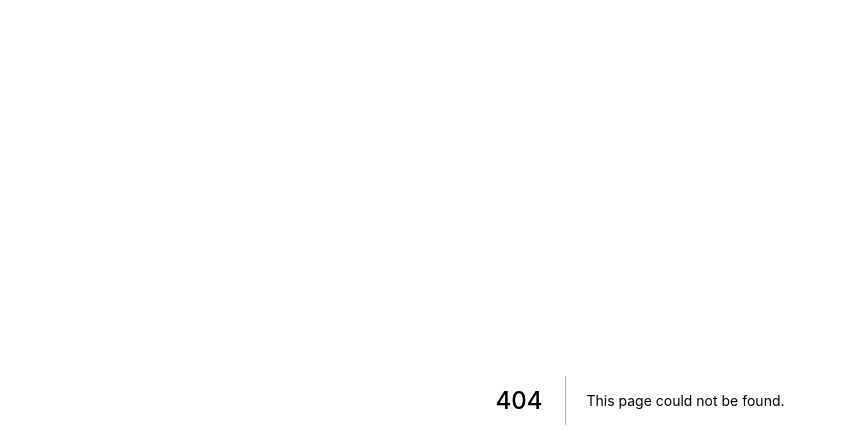
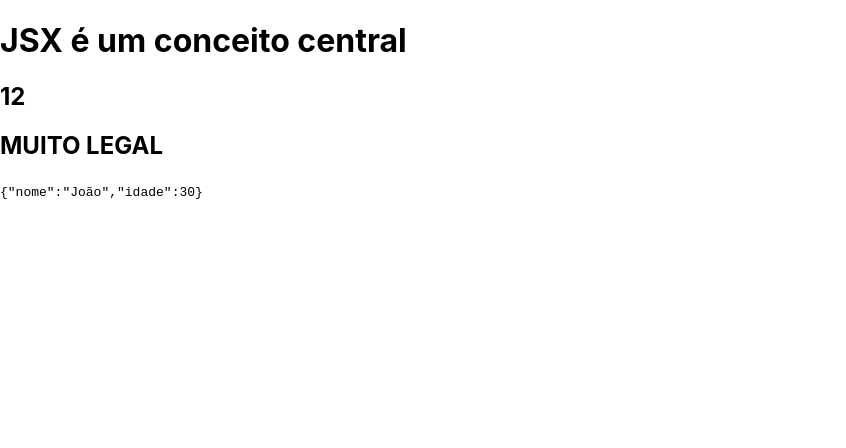
Before and after one commit to MunrraMT/nextjs-reactjs-cod3rcursos, a Next.js app in the folder masterclass1/: page /jsx in a window 1280 px wide. Before the commit this address had no page. Shown: the top 448 px of the page, without its empty margins (0-846 px from the left). Built offline with nearby package versions, Linux system fonts and the light colour scheme.

Commit message:
Integração JavaScript/JSX

```diff
--- /dev/null
+++ b/masterclass1/src/pages/jsx.jsx
@@ -0,0 +1,22 @@
+const Jsx = () => {
+  const titulo = <h1>JSX é um conceito central</h1>;
+
+  const a = 4;
+  const b = 3;
+
+  const subTitulo = () => <h2>{'muito legal'.toUpperCase()}</h2>;
+
+  return (
+    <main>
+      {titulo}
+
+      <h2>{a * b}</h2>
+
+      {subTitulo()}
+
+      <code>{JSON.stringify({ nome: 'João', idade: 30 })}</code>
+    </main>
+  );
+};
+
+export default Jsx;
```
Also changed, not shown: masterclass1/src/pages/index.jsx (+6 -8 lines).
